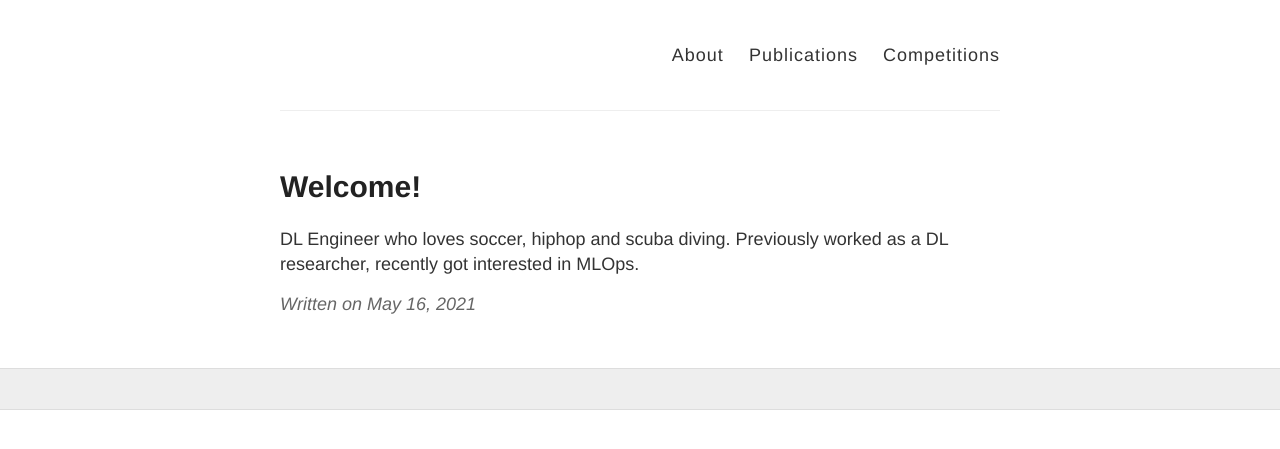
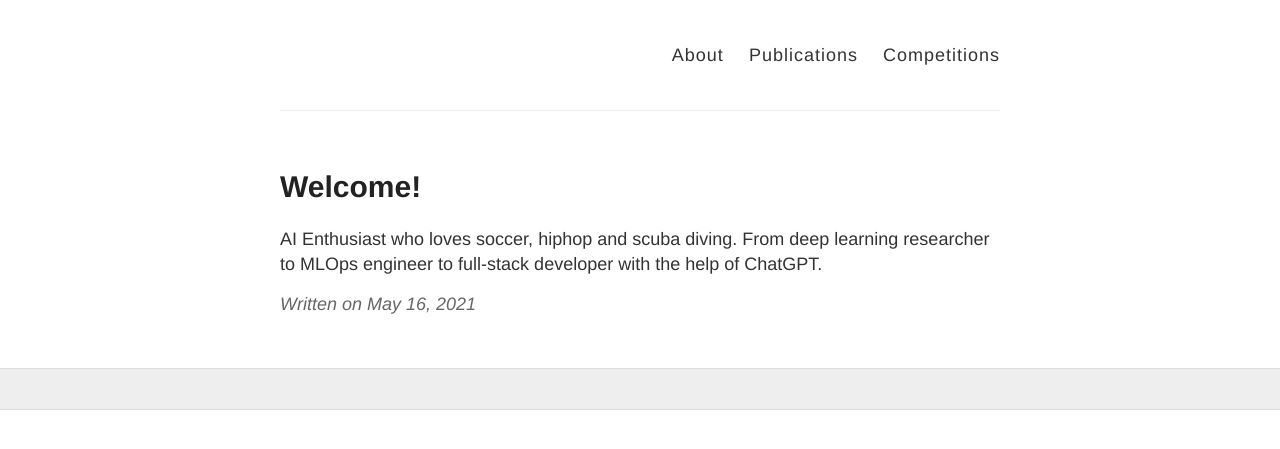
Before and after one commit to brekkanegg/brekkanegg.github.io, a Jekyll site: the page built from _posts/2021-5-16-welcome.md, in a window 1280 px wide. Shown: the top 449 px of the page. Built offline with Jekyll 4.4.1, drawn with Linux system fonts in a browser that asks for light colours.

Commit message:
replace welcom

```diff
--- a/_posts/2021-5-16-welcome.md
+++ b/_posts/2021-5-16-welcome.md
@@ -3,5 +3,5 @@ layout: post
 title: Welcome!
 ---
 
-DL Engineer who loves soccer, hiphop and scuba diving.
-Previously worked as a DL researcher, recently got interested in MLOps.
+AI Enthusiast who loves soccer, hiphop and scuba diving.
+From deep learning researcher to MLOps engineer to full-stack developer with the help of ChatGPT.
```
